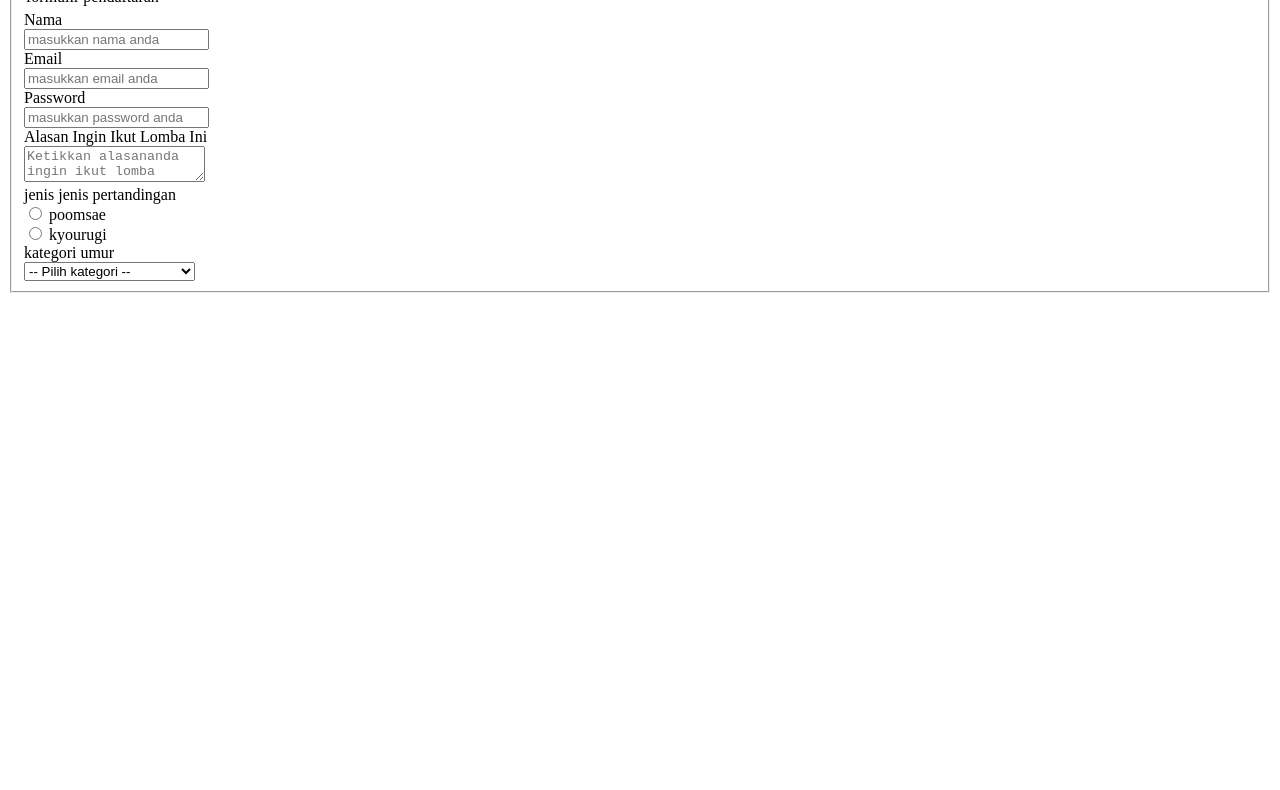
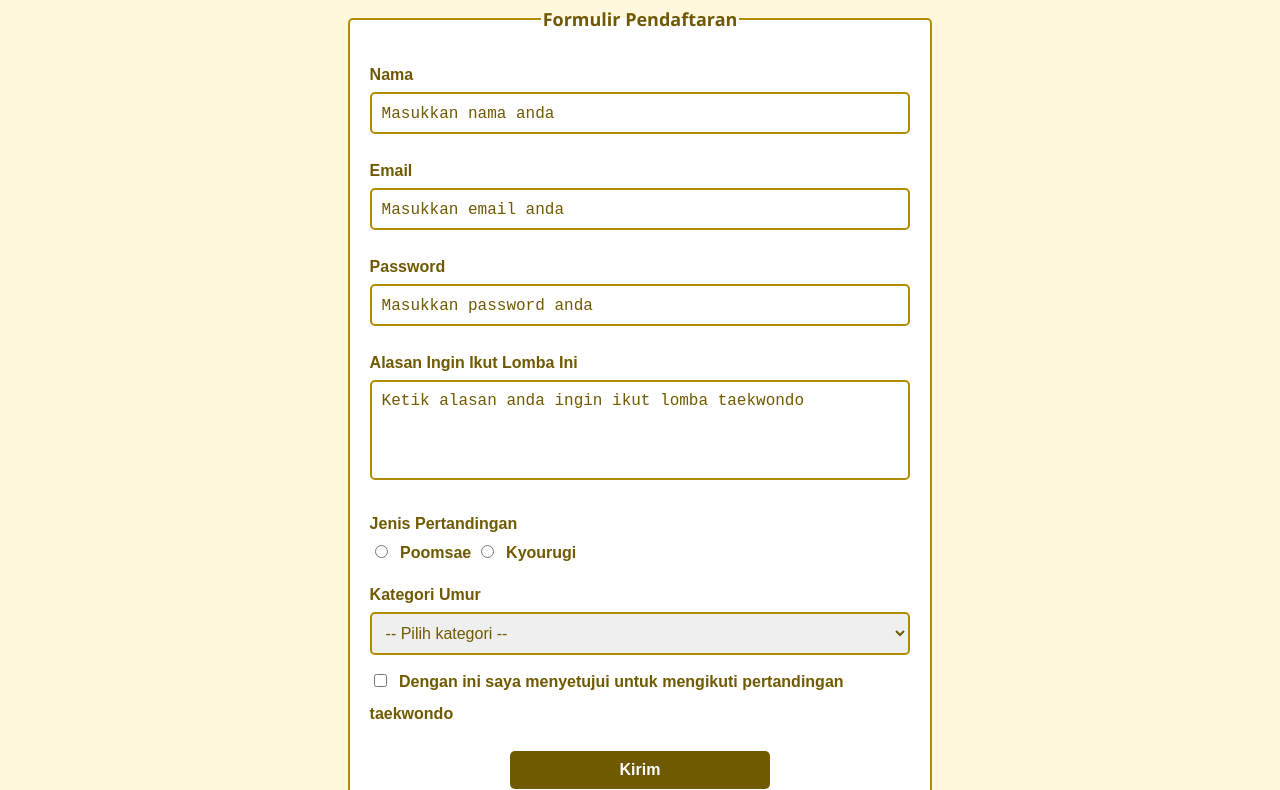
Before and after one commit to nayla25mei2007/tugas-pak-ivan, a plain HTML site: page Pendaftaran Lomba Taekwondo.html in a window 1280 px wide. Shown: the part 92-882 px from the top of the page. Before the commit the page ends 800 px from the top, so only its background shows below. Drawn offline with Linux system fonts and the light colour scheme.

Commit message:
Update Pendaftaran Lomba Taekwondo.html

```diff
--- a/Pendaftaran Lomba Taekwondo.html
+++ b/Pendaftaran Lomba Taekwondo.html
@@ -1,48 +1,143 @@
 <!DOCTYPE html>
-<!-- saved from url=(0037)file:///C:/Pemrograman%20Web/tes.html -->
-<html lang="en"><head><meta http-equiv="Content-Type" content="text/html; charset=UTF-8">
-
+<html lang="en">
+<head>
+    <meta charset="UTF-8">
     <meta name="viewport" content="width=device-width, initial-scale=1.0">
     <title>Pendaftaran Lomba Taekwondo</title>
+    <style>
+        body {
+            font: 100%/1.5 Arial, sans-serif;
+            margin: auto;
+            width: 50%;
+            background-color: #fff8dc;
+            padding: 2%;
+            box-sizing: border-box;
+        }
+
+        h1 {
+            text-align: center;
+            color: #b08d00;
+            font-family: 'Segoe UI', Tahoma, Geneva, Verdana, sans-serif;
+            font-size: x-large;
+            font-weight: bold;
+            margin-bottom: 20px;
+        }
+
+        fieldset {
+            border: #b08d00 solid 2px;
+            padding: 20px;
+            border-radius: 5px;
+            background-color: #fff;
+        }
+
+        legend {
+            font-family: 'Segoe UI', Tahoma, Geneva, Verdana, sans-serif;
+            font-size: large;
+            font-weight: bold;
+            color: #6f5901;
+            text-align: center;
+        }
+
+        label {
+            display: block;
+            font-size: medium;
+            font-weight: bold;
+            color: #6f5901;
+            margin: 10px 0 5px;
+        }
+
+        input, textarea, select {
+            width: 100%;
+            padding: 10px;
+            border-radius: 5px;
+            border: #b08d00 solid 2px;
+            font-size: medium;
+            color: #6f5901;
+            margin-bottom: 15px;
+            box-sizing: border-box;
+        }
+
+        input::placeholder, textarea::placeholder {
+            color: #6f5901;
+            font-family: 'Courier New', Courier, monospace;
+            font-size: medium;
+        }
+
+        textarea {
+            height: 100px;
+            resize: none;
+        }
+
+        input[type=radio], input[type=checkbox] {
+            width: auto;
+            margin-right: 8px;
+        }
+
+        button {
+            font-size: medium;
+            font-weight: bold;
+            color: #fff;
+            border-radius: 5px;
+            border: none;
+            padding: 10px;
+            background-color: #6f5901;
+            width: 48%;
+            cursor: pointer;
+            margin: 5px 1%;
+        }
+
+        button:hover {
+            background-color: #b08d00;
+            color: #fff;
+            transition: 0.3s;
+        }
+
+   </style>
 </head>
 <body>
 
-<h1>pendaftaran lomba Taekwondo</h1>
-<form action="file:///C:/Pemrograman%20Web/index.html">
+<h1>Pendaftaran Lomba Taekwondo</h1>
 
+<form action="index.html">
     <fieldset>
-        <legend>formulir pendaftaran</legend>
-        <label for="nama">Nama</label><br>
-        <input type="text" name="nama" id="nama" placeholder="masukkan nama anda" required="">
-        <br>
-        <label for="email">Email</label><br>
-        <input type="email" name="email" id="email" placeholder="masukkan email anda" required="">
-        <br>
-        <label for="password">Password</label><br>
-        <input type="password" name="password" id="password" placeholder="masukkan password anda" required="">
-        <br>
-        <label for="alasan">Alasan Ingin Ikut Lomba Ini</label><br>
-        <textarea name="alasan" id="alasan" placeholder="Ketikkan alasananda ingin ikut lomba taekwondo" required=""></textarea>
-        <br>
-        <label for="jp">jenis jenis pertandingan</label><br>
-        <input type="radio" name="jp" value="poomsae" id="poomsae" required="">
-        <label for="poomsae">poomsae</label><br>
-        <input type="radio" name="jp" value="kyourugi" id="kyourugi" required="">
-        <label for="kyourugi">kyourugi</label><br>
+        <legend>Formulir Pendaftaran</legend>
 
-        <label for="kategori">kategori umur</label><br>
-        <select name="kategori" id="kategori" required="">
+        <label for="nama">Nama</label>
+        <input type="text" name="nama" id="nama" placeholder="Masukkan nama anda" required>
+
+        <label for="email">Email</label>
+        <input type="email" name="email" id="email" placeholder="Masukkan email anda" required>
+
+        <label for="password">Password</label>
+        <input type="password" name="password" id="password" placeholder="Masukkan password anda" required>
+
+        <label for="alasan">Alasan Ingin Ikut Lomba Ini</label>
+        <textarea name="alasan" id="alasan" placeholder="Ketik alasan anda ingin ikut lomba taekwondo" required></textarea>
+
+        <label>Jenis Pertandingan</label>
+        <input type="radio" name="jp" value="poomsae" id="poomsae" required>
+        <label for="poomsae" style="display:inline;">Poomsae</label>
+        <input type="radio" name="jp" value="kyourugi" id="kyourugi" required>
+        <label for="kyourugi" style="display:inline;">Kyourugi</label>
+
+        <label for="kategori">Kategori Umur</label>
+        <select name="kategori" id="kategori" required>
             <option value="">-- Pilih kategori --</option>
-            <option value="anak-anak">anak-anak ( 7 -12 Tahun)</option>
+            <option value="anak-anak">Anak-anak (7 - 12 Tahun)</option>
+            <option value="remaja">Remaja (13 - 17 Tahun)</option>
+            <option value="dewasa">Dewasa (18 - 40 Tahun)</option>
+            <option value="master">Master (41+)</option>
+        </select>
 
+        <input type="checkbox" name="setuju" id="setuju" required>
+        <label for="setuju" style="display:inline;">Dengan ini saya menyetujui untuk mengikuti pertandingan taekwondo</label>
 
-
-
-
-        </select>
+        <div style="text-align:center; margin-top:20px;">
+            <button type="submit">Kirim</button>
+            <button type="reset">Reset</button>
+        </div>
     </fieldset>
-
 </form>
 
-
-</body></html>
+</body>
+</html>
```
